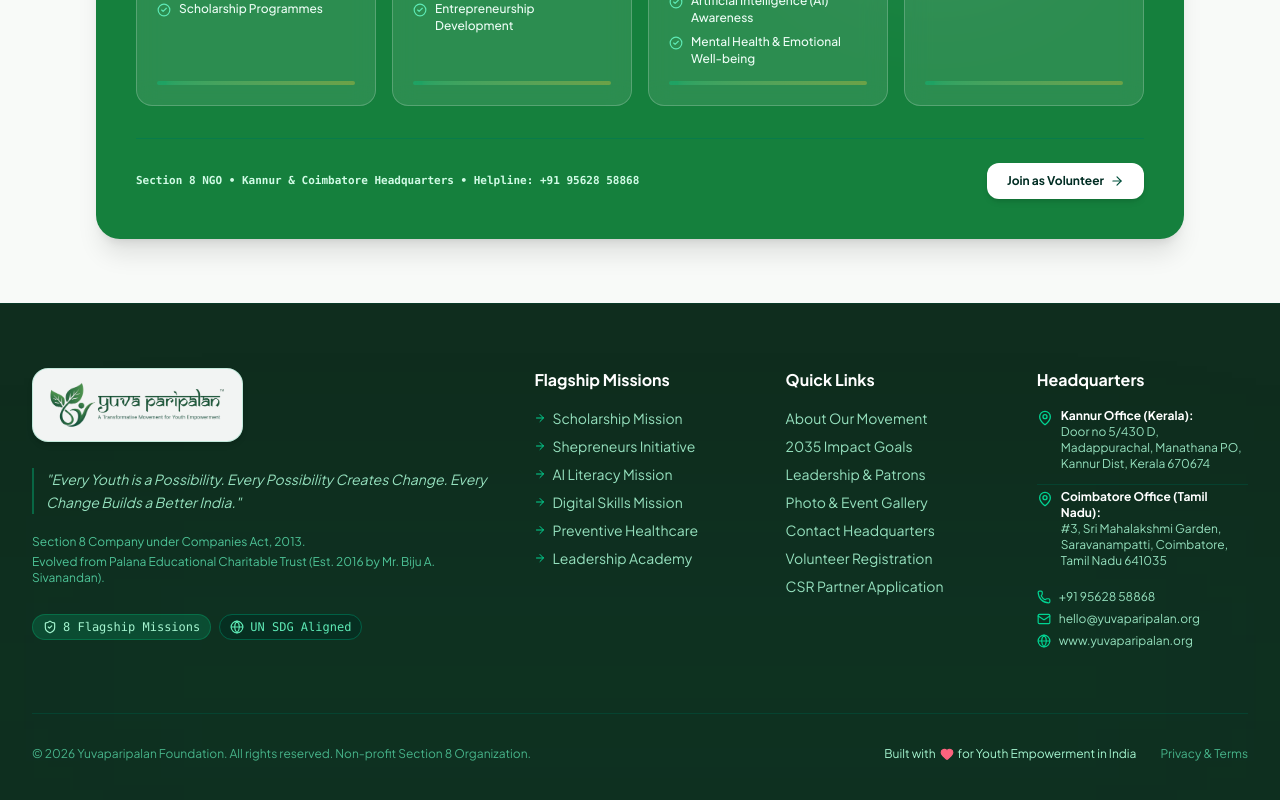
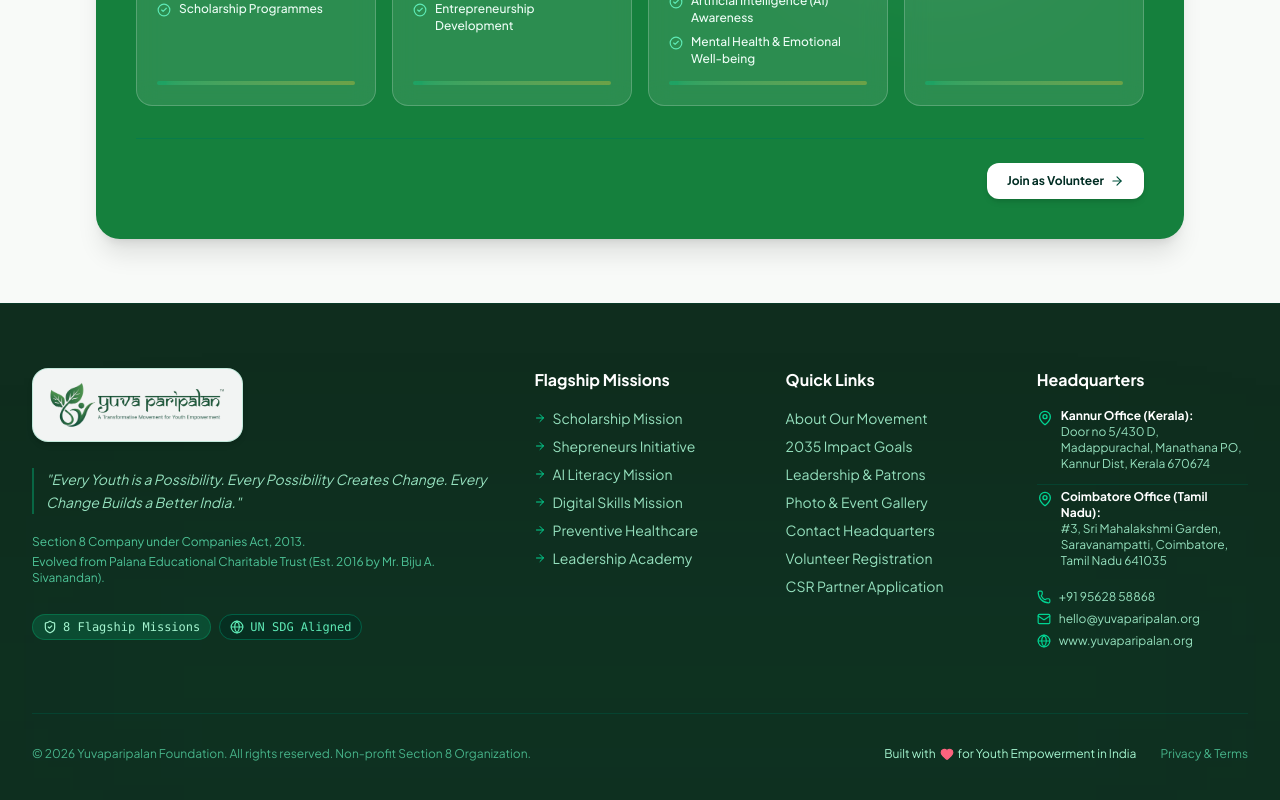
Before and after one commit to BSDigitalLab/yuvaparipalan_foundation-web, a React (Vite) app: page /about in a window 1280 px wide. Shown: the part 2440-3240 px from the top of the page. Built offline with nearby package versions, Linux system fonts and the light colour scheme.

Commit message:
fix: remove Helpline text span in bottom action strip of AboutPage.tsx

```diff
--- a/src/pages/AboutPage.tsx
+++ b/src/pages/AboutPage.tsx
@@ -358,10 +358,7 @@
               </div>
 
               {/* Bottom Action Strip */}
-              <div className="pt-6 border-t border-emerald-700/60 flex flex-col sm:flex-row items-center justify-between gap-4 relative z-10">
-                <span className="text-[11px] text-emerald-100 font-mono font-semibold">
-                  Section 8 NGO • Kannur & Coimbatore Headquarters • Helpline: +91 95628 58868
-                </span>
+              <div className="pt-6 border-t border-emerald-700/60 flex justify-end items-center relative z-10">
                 <Link to="/volunteer">
                   <button className="bg-white text-emerald-950 hover:bg-emerald-50 font-bold text-xs px-5 py-2.5 rounded-xl shadow-md transition-all hover:scale-105 flex items-center gap-1.5">
                     <span>Join as Volunteer</span>
```
